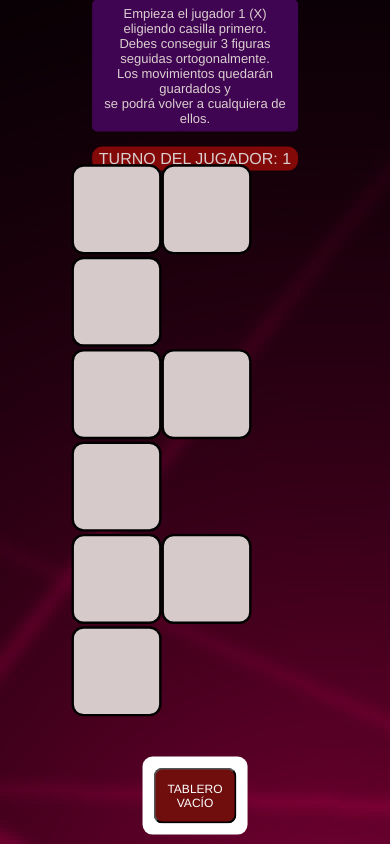
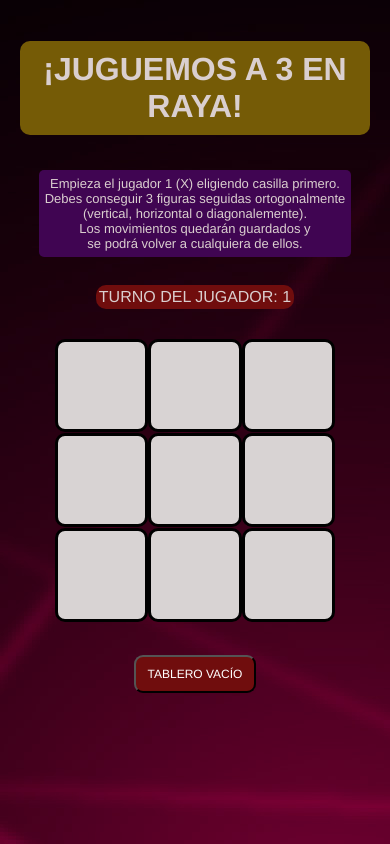
Before and after one commit to JuanGabrielCallejo/3enRaya-3inARow, a React (Create React App) app: page / in a window 390 px wide. Shown: the top 844 px of the page. Built offline with nearby package versions, Linux system fonts and the light colour scheme.

Commit message:
update position and style

```diff
--- a/src/index.css
+++ b/src/index.css
@@ -5,18 +5,20 @@ body {
   justify-content: center;
   align-items: center;
   min-height: 100vh;
-  overflow: hidden;
+  overflow-x: hidden;
   position: relative;
+  padding: 10px;
 }
 
 .all {
-  /* background-color: aqua; */
   display: flex;
-  display: inline-block;
-  position: absolute;
-  top: 30%;
-  left: 50%;
-  transform: translate(-50%, -50%);
+  flex-direction: column;
+  align-items: center;
+  justify-content: center;
+  position: relative;
+  max-width: 100vw;
+  padding: 10px;
+  box-sizing: border-box;
 }
 
 .gameTitle {
@@ -26,6 +28,7 @@ body {
   font-family: "Franklin Gothic Medium", "Arial Narrow", Arial, sans-serif;
   font-size: xx-large;
   text-align: center;
+  padding: 10px;
 }
 
 p {
@@ -34,20 +37,20 @@ p {
   text-align: center;
   padding: 10px;
   background-color: rgb(64, 5, 82);
-
   border-radius: 5px;
 }
 
 .game-board {
-  transform: scale(1.2);
-  margin-top: 40px;
-  /* background-color: blue; */
+  margin-top: 20px;
   display: flex;
+  flex-wrap: wrap;
   justify-content: center;
+  width: 100%;
+  max-width: 320px;
 }
 
 .status {
-  background-color: rgb(131, 9, 9);
+  background-color: #700d0d;
   font-size: x-large;
   font-family: "Franklin Gothic Medium", "Arial Narrow", Arial, sans-serif;
   margin-top: 15px;
@@ -59,15 +62,19 @@ p {
 }
 
 .square {
-  background: #d6caca;
+  background: #d8d3d3;
   border-radius: 10px;
   border: 3px solid #000000;
   font-weight: bold;
-  line-height: 34px;
-  height: 100px;
-  width: 100px;
+  line-height: 1;
+  width: 22vw;
+  height: 22vw;
+  max-width: 100px;
+  max-height: 100px;
+  font-size: 5vw;
   padding: 0;
   cursor: pointer;
+  box-sizing: border-box;
 }
 
 .square:focus {
@@ -75,7 +82,6 @@ p {
 }
 
 .game {
-  /* background-color: rgb(85, 35, 142); */
   margin-top: 20px;
   display: flex;
   flex-direction: column;
@@ -84,17 +90,14 @@ p {
 }
 
 .infoButtons {
+  display: flex;
+  flex-wrap: wrap;
   justify-content: center;
-  align-items: center;
-
-  padding: 10px;
+  align-items: top;
   border-radius: 10px;
-  transition: background-color 0.3s ease;
-  /* background-color: white; */
-  position: absolute;
-  top: 110%;
-  left: 50%;
-  transform: translateX(-50%);
+  margin-top: 20px;
+  position: relative;
+  height: 500px;
 }
 
 .historyButton {
@@ -103,7 +106,7 @@ p {
   color: white;
   padding: 10px 20px;
   font-size: 15px;
-  margin: 1px 1px;
+  margin: 2px;
   cursor: pointer;
   border-radius: 9px;
   transition: background-color 0.3s ease;
@@ -112,11 +115,6 @@ p {
 .historyButton:hover {
   background-color: #681980;
 }
-
-/* .historyButton:active {
-  background-color: #3e8e41;
-  transform: translateY(2px);
-} */
 
 .vertical-rotate {
   animation: rotateY 0.5s linear;
@@ -140,8 +138,7 @@ p {
   }
 }
 
-/* estilos para tablets */
-
+/* Estilos para tablets */
 @media (max-width: 768px) {
   h1 {
     font-size: x-large;
@@ -151,13 +148,6 @@ p {
   p {
     font-size: medium;
     padding: 8px;
-  }
-
-  .square {
-    height: 80px;
-    width: 80px;
-    line-height: 24px;
-    border: 2px solid #000000;
   }
 
   .status {
@@ -171,7 +161,7 @@ p {
   }
 }
 
-/* estilos para smartphones */
+/* Estilos para smartphones */
 @media (max-width: 479px) {
   h1 {
     font-size: large;
@@ -184,10 +174,9 @@ p {
   }
 
   .square {
-    height: 75px;
-    width: 75px;
-    line-height: 40px;
-    border: 2px solid #000000;
+    width: 24vw;
+    height: 24vw;
+    font-size: 4vw;
   }
 
   .status {
@@ -195,13 +184,8 @@ p {
     padding: 3px;
   }
 
-  .infoButtons {
-    display: flex;
-    background-color: white;
-  }
-
   .historyButton {
-    padding: 12px 12px;
+    padding: 10px 12px;
     font-size: 12px;
   }
 }
--- a/src/index.jsx
+++ b/src/index.jsx
@@ -133,15 +133,12 @@ class Game extends React.Component {
           <p>
             Empieza el jugador 1 (X)
             eligiendo casilla primero. <br />
-            Debes conseguir 3 figuras seguidas ortogonalmente.<br/>
+            Debes conseguir 3 figuras seguidas ortogonalmente <br/>(vertical, horizontal o diagonalemente).<br/>
             Los movimientos quedarán guardados y <br />
             se podrá volver a cualquiera de ellos.
           </p>
           <div className="status">{status}</div>
 
-          <div className="infoButtons">
-            <div>{moves}</div>
-          </div>
 
           <div className="game-board ">
             <Board className="cuadrados"
@@ -151,6 +148,9 @@ class Game extends React.Component {
 
 
         </div>
+          <div className="infoButtons">
+            <div>{moves}</div>
+          </div>
 
       </>
     );
```
